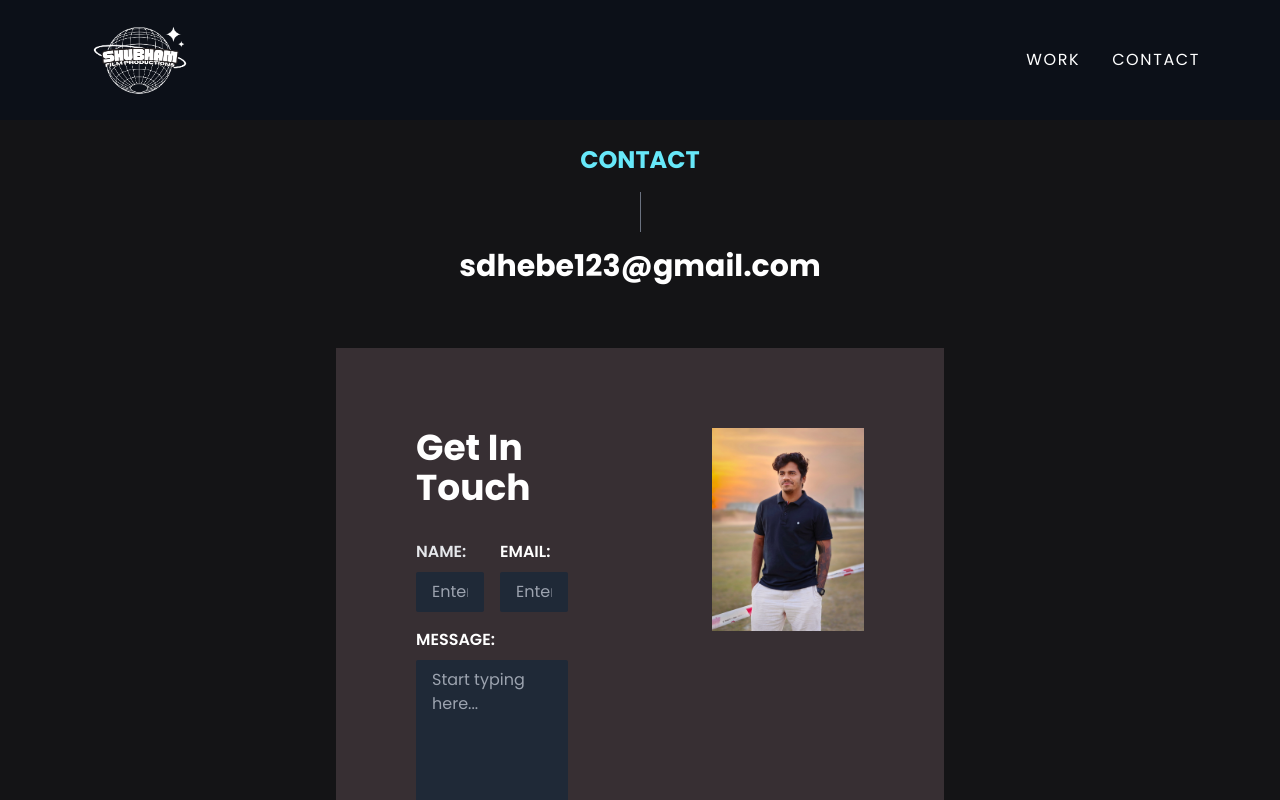
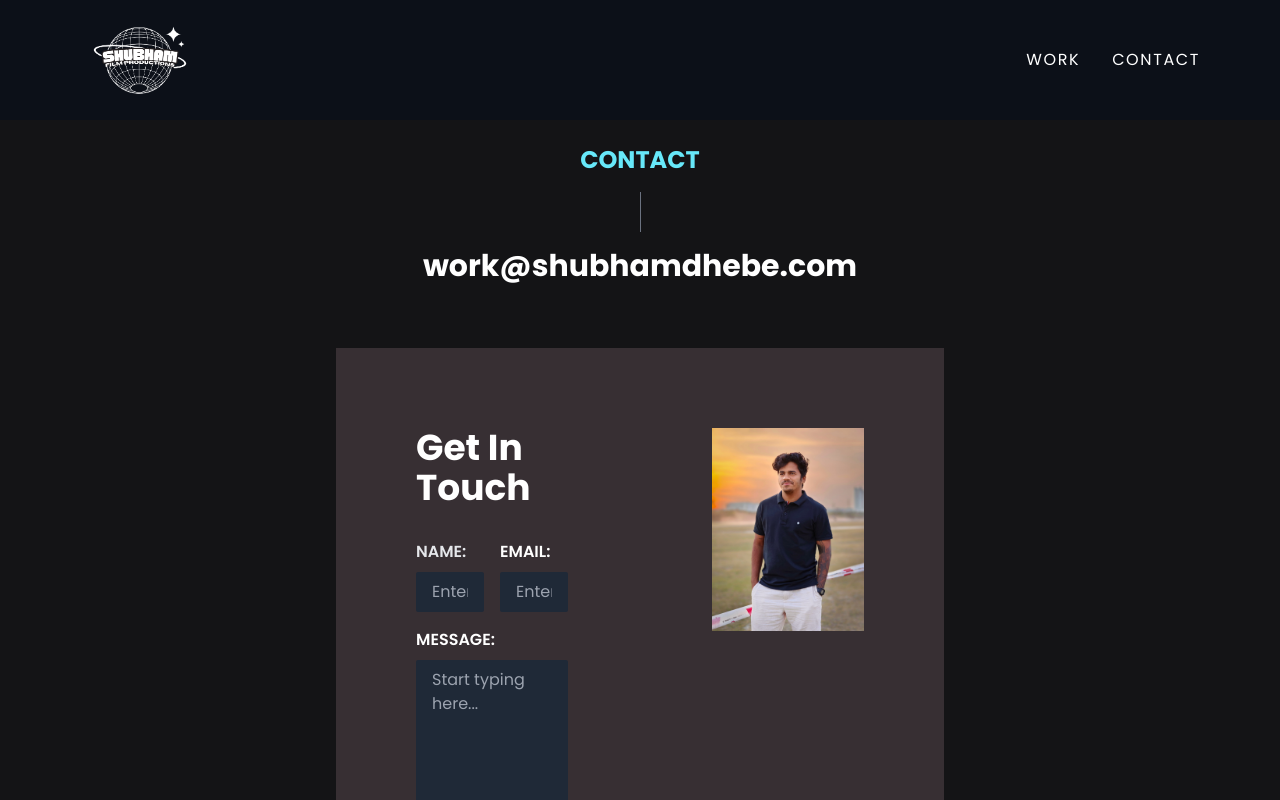
Before and after one commit to saurabhdhebe2/sh_portfolio, a Next.js app: page /contact in a window 1280 px wide. Shown: the top 800 px of the page. Built offline with nearby package versions, Linux system fonts and the light colour scheme.

Commit message:
video changes

```diff
--- a/src/pages/contact/index.js
+++ b/src/pages/contact/index.js
@@ -13,9 +13,9 @@ const Contact = () => {
             href="mailto:work@shubhamdhebe.com"
             target="_blank"
             rel="noopener noreferrer"
-            className="text-3xl font-bold mb-4 px-2"
+            className=" sm:text-2xl lg:text-3xl  font-bold mb-4 px-2"
           >
-            sdhebe123@gmail.com
+            work@shubhamdhebe.com
           </Link>
         </div>
         <div className="mt-12">
```
